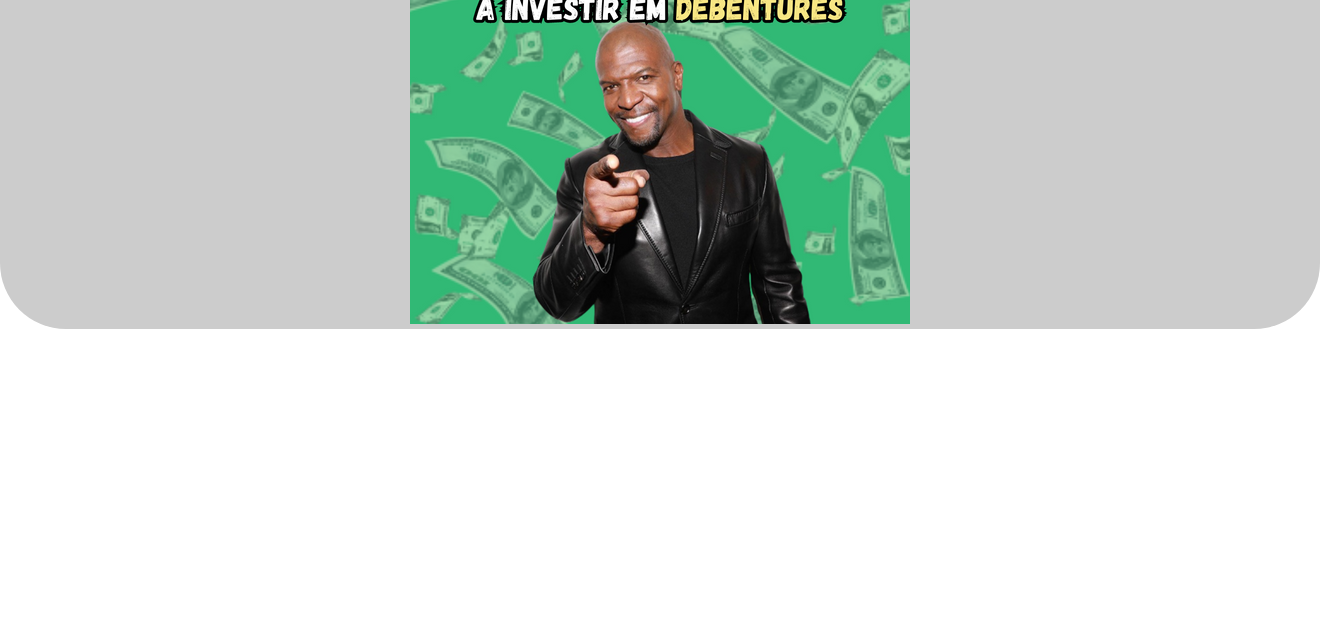
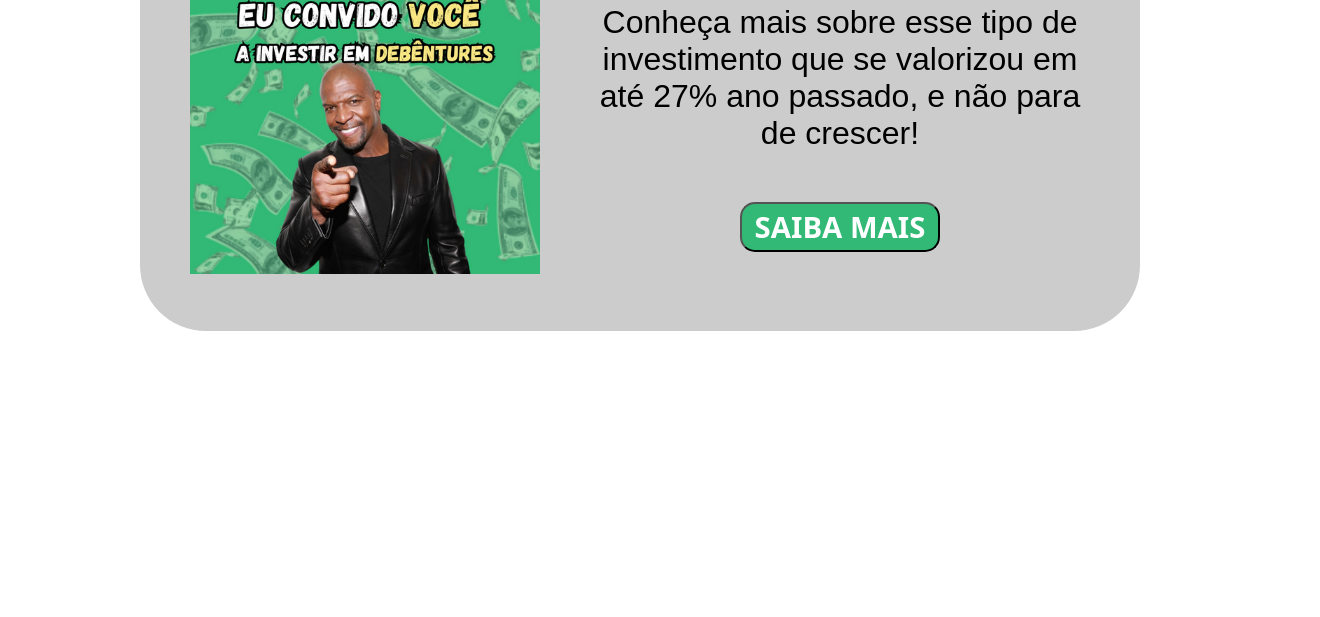
Before and after one commit to PedroLucaV/debentures, a plain HTML site: page index.html in a window 1280 px wide. Shown: the part 183-800 px from the top of the page, 1320 px wide, since content can reach past the window. Drawn offline with Linux system fonts and the light colour scheme.

Commit message:
container atualizado

```diff
--- a/index.html
+++ b/index.html
@@ -22,7 +22,9 @@
     <main>
         <div id="container">
             <h1>DEBÊNTURES</h1>
-            <img src="EU CONVIDO VOCÊ A INVESTIR EM DEBÊNTURES.png" alt="">
+            <img src="EU CONVIDO VOCÊ A INVESTIR EM DEBÊNTURES.png" id="img_j" alt="">
+            <p id="text1">Conheça mais sobre esse tipo de investimento que se valorizou em até 27% ano passado, e não para de crescer!</p>
+            <button id="but">SAIBA MAIS</button>
         </div>
     </main>
 </body>
--- a/style.css
+++ b/style.css
@@ -39,12 +39,46 @@ nav{
 }
 
 #container{
+    margin-top: 50px;
     background-color: #CCCCCC;
-    width: 1320px;
-    height: 588;
+    width: 1000px;
+    height: 400px;
     margin-left: auto;
     margin-right: auto;
     text-align: center;
     font-family: system-ui, -apple-system, BlinkMacSystemFont, 'Segoe UI', Roboto, Oxygen, Ubuntu, Cantarell, 'Open Sans', 'Helvetica Neue', sans-serif;
     border-radius: 66px;
 }
+#img_j{
+    position: relative;
+    right: 275px;
+    margin-top: 20px;
+    margin-bottom: 50px;
+    width: 350px;
+}
+#text1{
+    position: relative;
+    left: 450px;
+    bottom: 325px;
+    width: 500px;
+    font-family: Arial, Helvetica, sans-serif;
+    font-size: 24pt;
+}
+h1{
+    position: relative;
+    top: 10px;
+}
+#but{
+    position: relative;
+    bottom: 275px;
+    left: 200px;
+    background-color: #31B975;
+    height: 50px;
+    width: 200px;
+    color: white;
+    font-family: system-ui, -apple-system, BlinkMacSystemFont, 'Segoe UI', Roboto, Oxygen, Ubuntu, Cantarell, 'Open Sans', 'Helvetica Neue', sans-serif;
+    font-size: 22pt;
+    font-weight: bold;
+    border-radius: 15px;
+
+}
```
